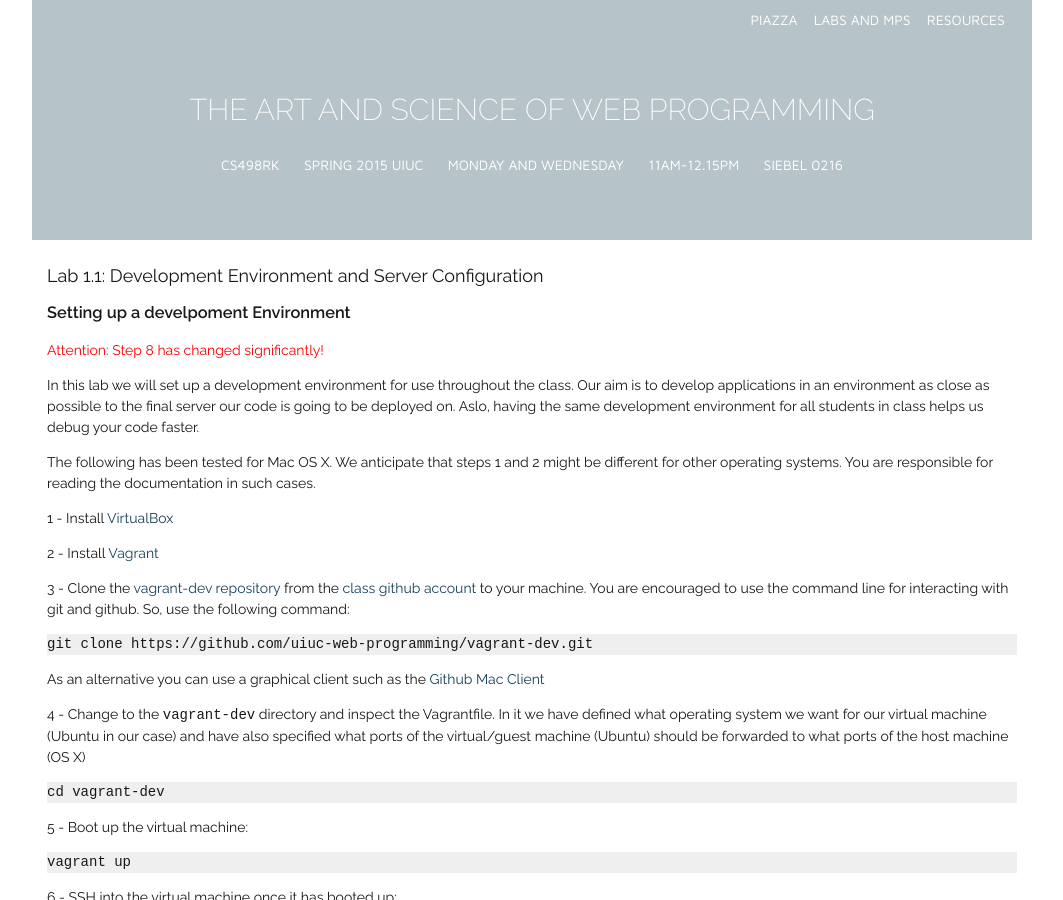
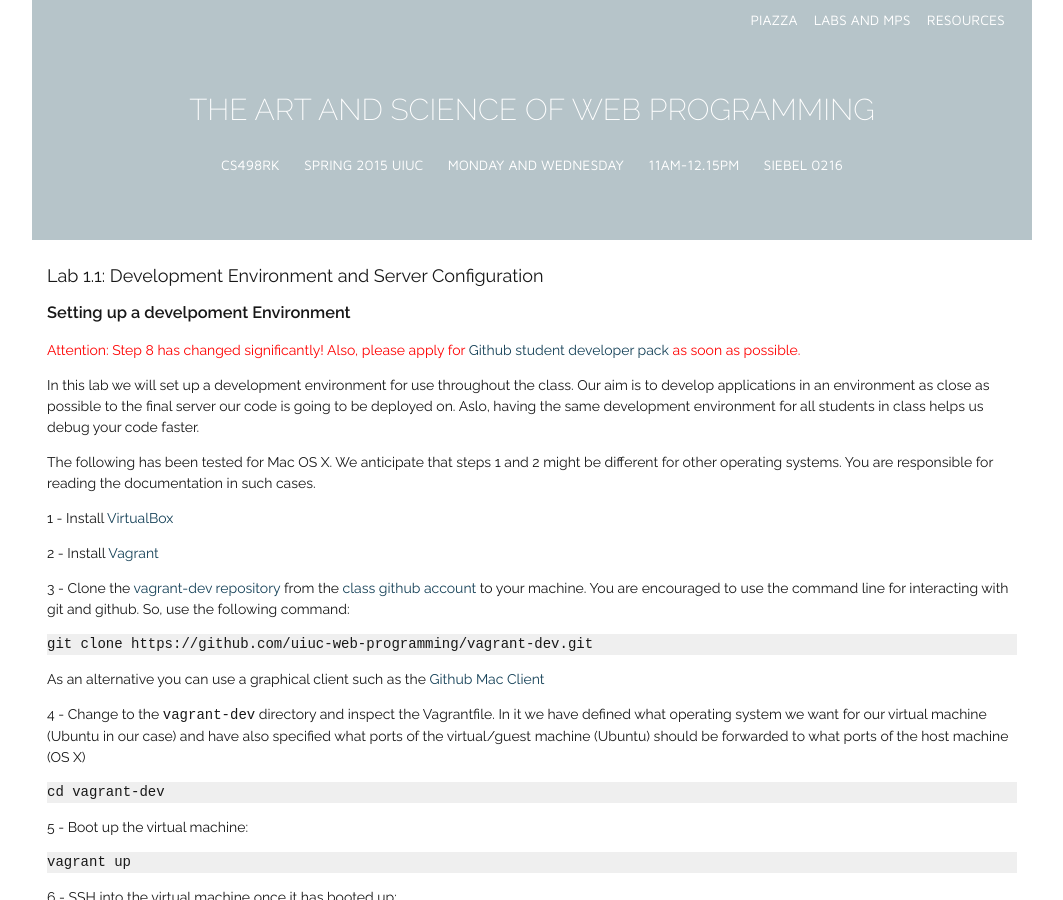
Before and after one commit to biplabdeka/fa2016, a Jekyll site: the page built from _posts/2015-1-28-Lab-1.md, in a window 1280 px wide and 900 px high. Shown: the whole window, without its empty margins (108-1171 px from the left). Built offline with Jekyll 4.4.1, drawn with Linux system fonts in a browser that asks for light colours; nearby versions of some CDN libraries; Markdown is read by kramdown in place of the engine named in the settings.

Commit message:
Update 2015-1-28-Lab-1.md

```diff
--- a/_posts/2015-1-28-Lab-1.md
+++ b/_posts/2015-1-28-Lab-1.md
@@ -6,7 +6,7 @@
 
 ###Setting up a develpoment Environment
 
-<span style="color: red"> Attention: Step 8 has changed significantly! </span>
+<span style="color: red"> Attention: Step 8 has changed significantly! Also, please apply for [Github student developer pack](https://education.github.com/pack) as soon as possible.</span>
 
 In this lab we will set up a development environment for use throughout the class. Our aim is to develop applications in an environment as close as possible to the final server our code is going to be deployed on. Aslo, having the same development environment for all students in class helps us debug your code faster.
 
```
